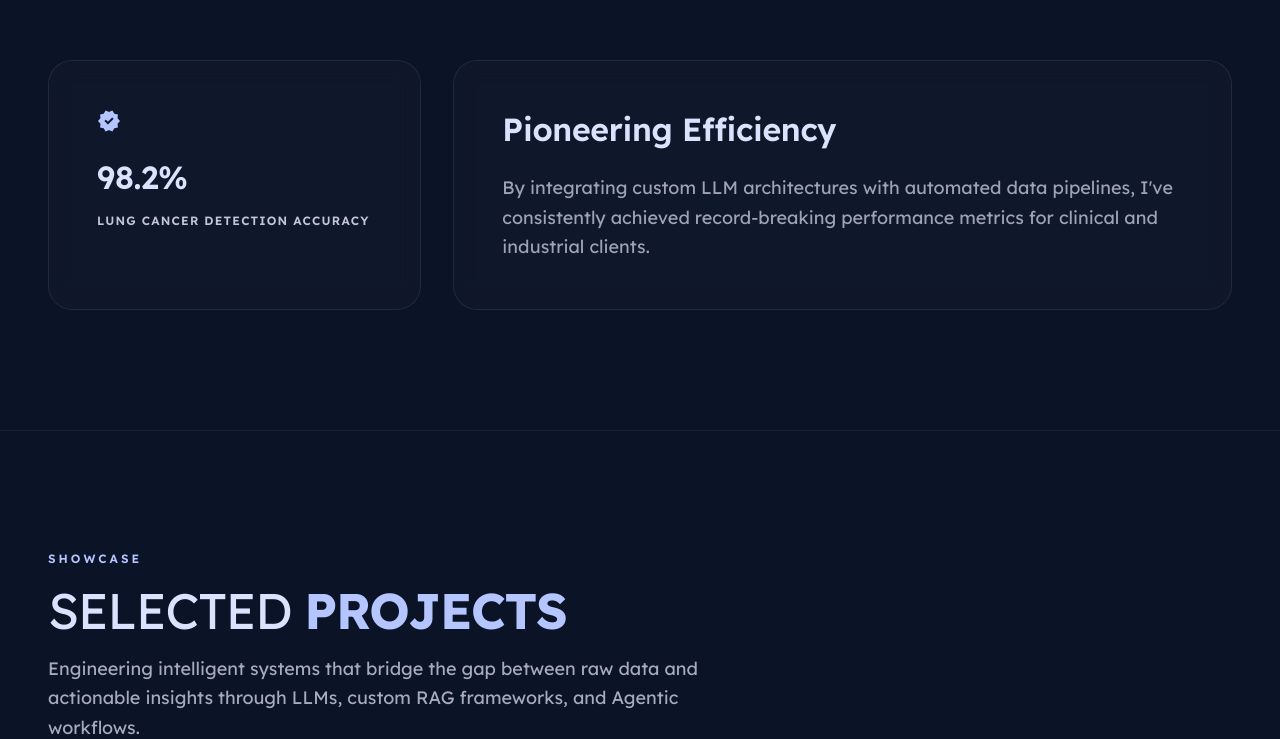
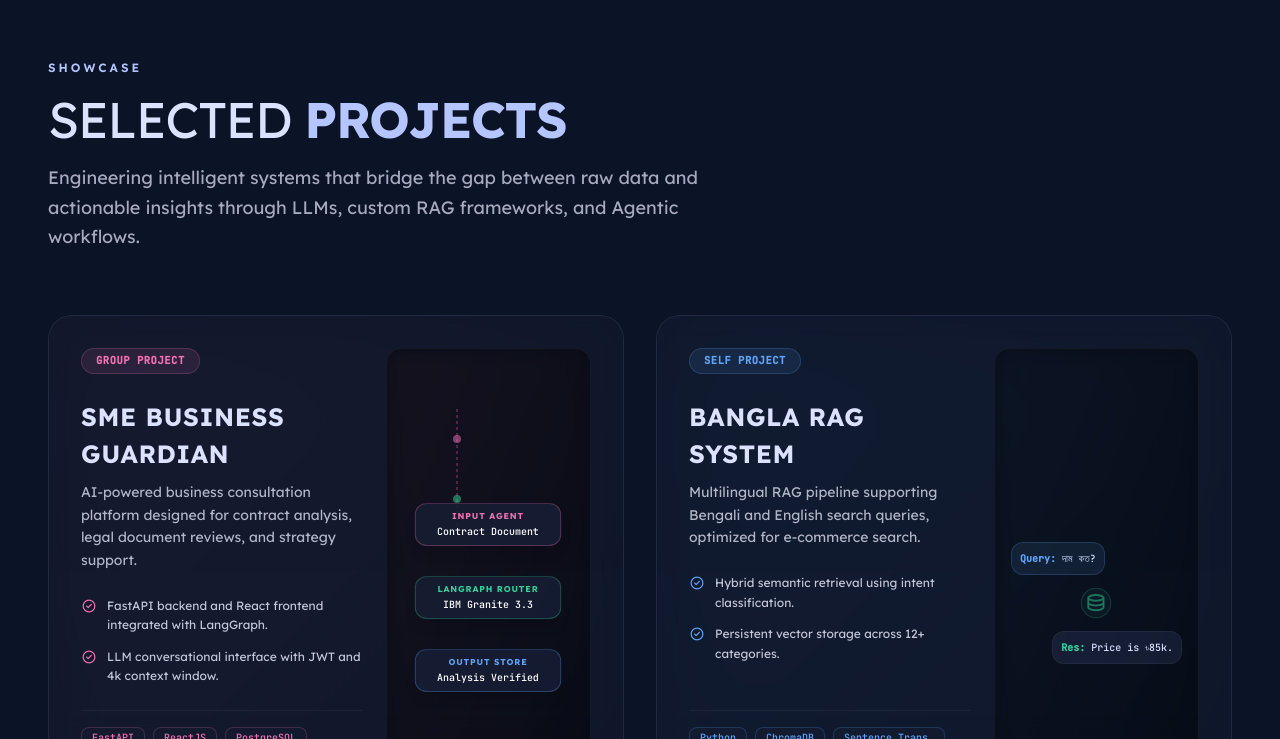
Before and after one commit to Muzadded/My_Portfolio, a Next.js app: page / in a window 1280 px wide. Shown: the part 5053-5792 px from the top of the page. Built offline with nearby package versions, Linux system fonts and the light colour scheme.

Commit message:
refactor: update professional branding to fullstack and remove metrics showcase section

```diff
--- a/app/page.tsx
+++ b/app/page.tsx
@@ -20,31 +20,6 @@ export default function Home() {
       <Skills />
       <Experience />
 
-      {/* Metrics Showcase */}
-      <section className="py-section-gap relative bg-surface overflow-hidden border-t border-white/5">
-        <div className="container mx-auto px-6 md:px-12 relative z-10">
-          <div className="grid grid-cols-1 md:grid-cols-12 gap-8">
-            <div className="md:col-span-4 glass-card p-12 rounded-3xl border-l-4 border-l-primary border border-white/5 relative overflow-hidden">
-              <span
-                className="material-symbols-outlined text-6xl text-primary mb-6 block"
-                style={{ fontVariationSettings: "'FILL' 1" }}
-              >
-                verified
-              </span>
-              <h4 className="font-display-xl text-headline-lg text-on-surface mb-4">98.2%</h4>
-              <p className="font-label-caps text-label-sm text-on-surface-variant uppercase tracking-widest">
-                Lung Cancer Detection Accuracy
-              </p>
-            </div>
-            <div className="md:col-span-8 glass-card p-12 rounded-3xl flex flex-col justify-center bg-gradient-to-br from-surface-variant/40 to-transparent border border-white/5">
-              <h3 className="font-headline-lg text-headline-lg text-on-surface mb-6">Pioneering Efficiency</h3>
-              <p className="font-body-lg text-body-lg text-on-surface-variant opacity-80 max-w-2xl leading-relaxed">
-                By integrating custom LLM architectures with automated data pipelines, I&apos;ve consistently achieved record-breaking performance metrics for clinical and industrial clients.
-              </p>
-            </div>
-          </div>
-        </div>
-      </section>
 
       <Projects />
       <Papers />
```
